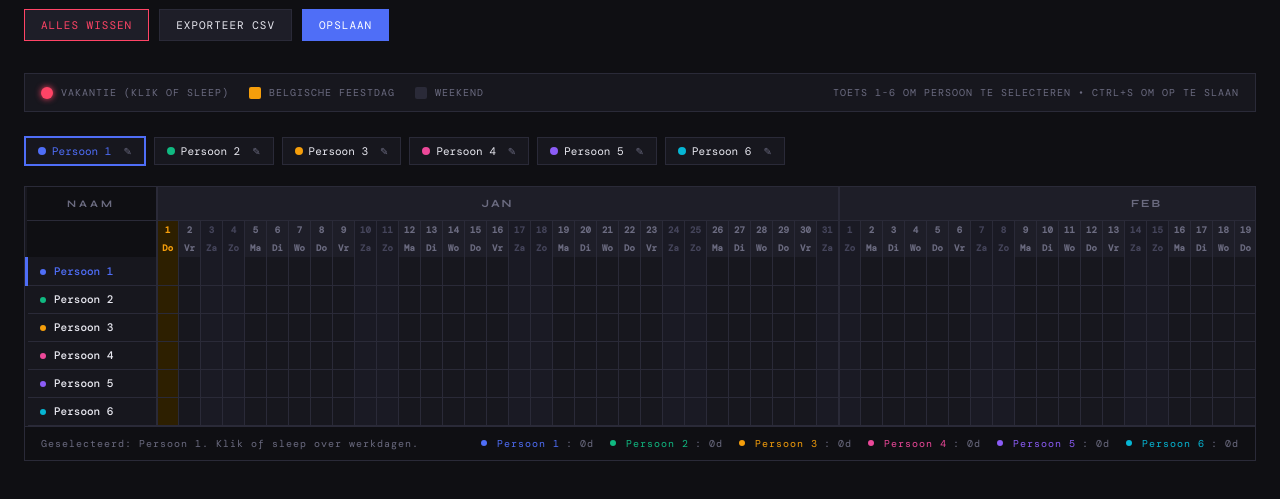
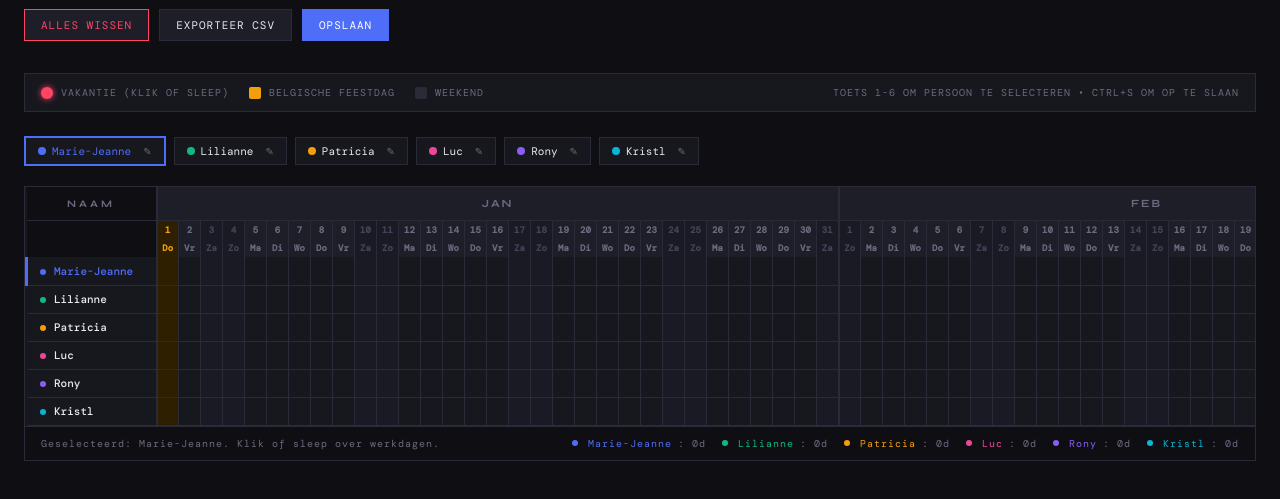
Before and after one commit to bdirinck/Vakantiekalender, a plain HTML site: page vakantieoverzicht_2026.html in a window 1280 px wide. Shown: the part 111-610 px from the top of the page. Drawn offline with nearby package versions, Linux system fonts and the light colour scheme.

Commit message:
Update vakantieoverzicht_2026.html
Wijziging namen

```diff
--- a/vakantieoverzicht_2026.html
+++ b/vakantieoverzicht_2026.html
@@ -122,7 +122,7 @@ const HOLIDAYS=new Set(['2026-01-01','2026-04-06','2026-05-01','2026-05-14','202
 const HOLIDAY_NAMES={'2026-01-01':'Nieuwjaar','2026-04-06':'Paasmaandag','2026-05-01':'Dag van de Arbeid','2026-05-14':'OLH Hemelvaart','2026-05-25':'Pinkstermaandag','2026-07-21':'Nationale feestdag','2026-08-15':'OLV Hemelvaart','2026-11-01':'Allerheiligen','2026-11-11':'Wapenstilstand','2026-12-25':'Kerstmis'};
 const MONTHS=['Jan','Feb','Mrt','Apr','Mei','Jun','Jul','Aug','Sep','Okt','Nov','Dec'];
 const DAYS=['Zo','Ma','Di','Wo','Do','Vr','Za'];
-let persons=[{name:'Persoon 1',color:PERSON_COLORS[0]},{name:'Persoon 2',color:PERSON_COLORS[1]},{name:'Persoon 3',color:PERSON_COLORS[2]},{name:'Persoon 4',color:PERSON_COLORS[3]},{name:'Persoon 5',color:PERSON_COLORS[4]},{name:'Persoon 6',color:PERSON_COLORS[5]}];
+let persons=[{name:'Marie-Jeanne',color:PERSON_COLORS[0]},{name:'Lilianne',color:PERSON_COLORS[1]},{name:'Patricia',color:PERSON_COLORS[2]},{name:'Luc',color:PERSON_COLORS[3]},{name:'Rony',color:PERSON_COLORS[4]},{name:'Kristl',color:PERSON_COLORS[5]}];
 let vacation={};for(let i=0;i<6;i++)vacation[i]={};
 let selectedPerson=0,isDragging=false,dragMode=null,editingPersonIdx=null,pendingColor=null;
 function getAllDates(){const d=[];for(let m=0;m<12;m++){const dim=new Date(2026,m+1,0).getDate();for(let day=1;day<=dim;day++)d.push(new Date(2026,m,day));}return d;}
```
